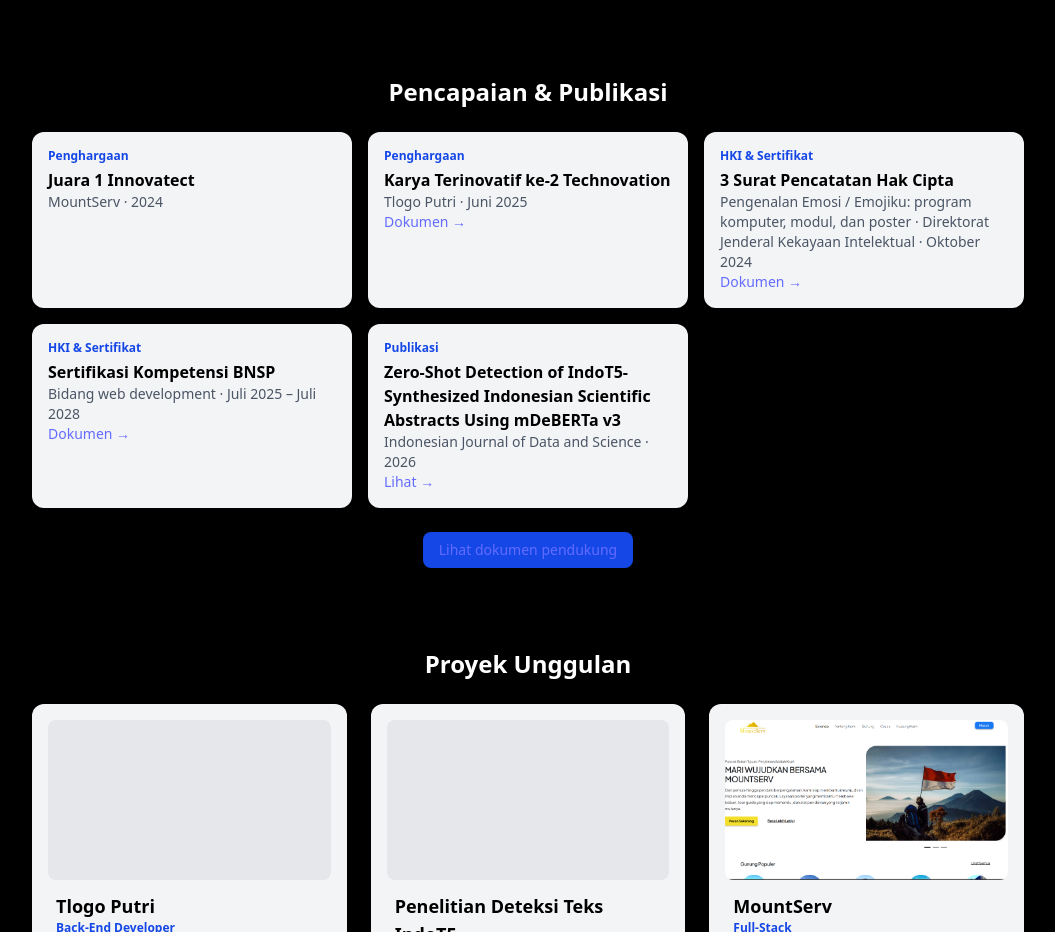
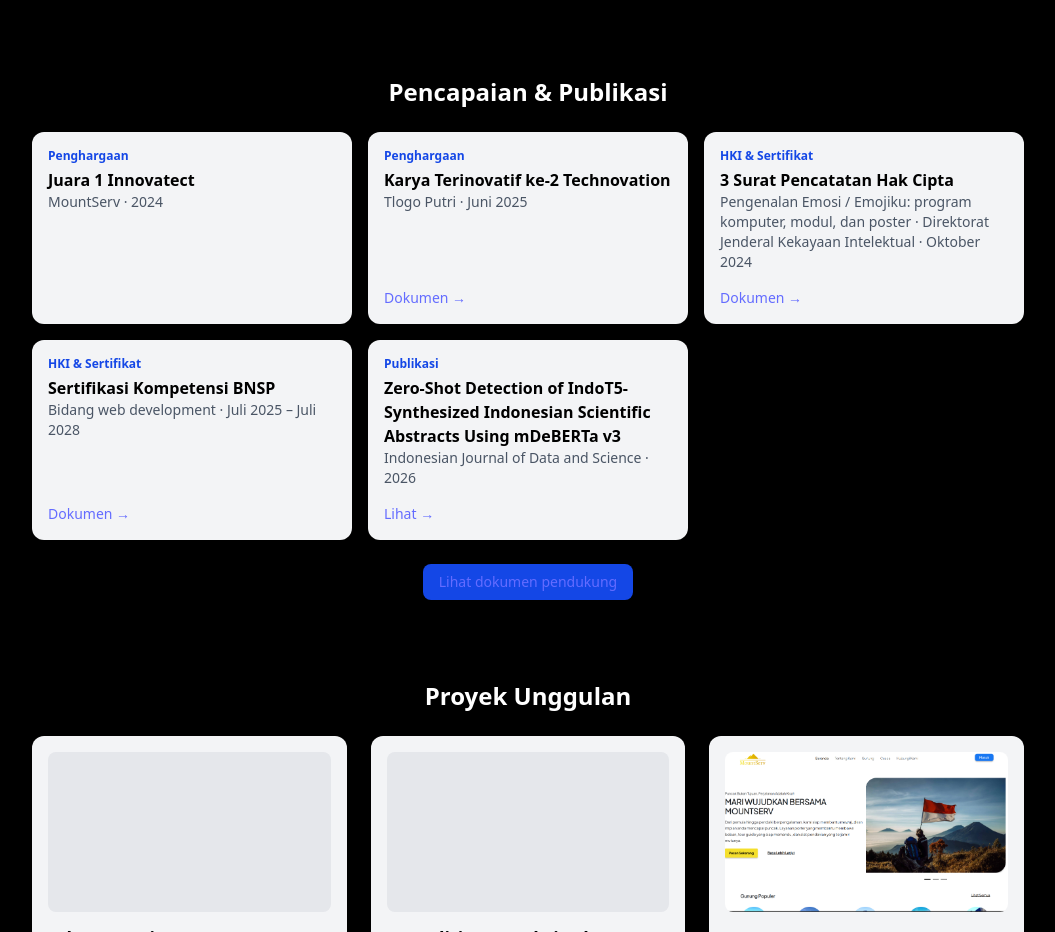
Before and after one commit to Aldosyhptra/my-portofolio, a React (Vite) app: page / in a window 1280 px wide. Shown: the part 2780-3712 px from the top of the page, without its empty margins (112-1167 px from the left). Built offline with nearby package versions, Linux system fonts and the light colour scheme.

Commit message:
atur posisi tombol kartu pencapaian

```diff
--- a/src/components/achievements.jsx
+++ b/src/components/achievements.jsx
@@ -8,13 +8,13 @@ function AchievementCard({ label, title, meta, url, evidence, delay }) {
       whileInView={{ opacity: 1, y: 0 }}
       viewport={{ once: true, amount: 0.3 }}
       transition={{ duration: 0.5, delay }}
-      className="bg-gray-100 rounded-xl p-4 shadow-lg"
+      className="bg-gray-100 rounded-xl p-4 shadow-lg flex flex-col h-full"
     >
       <p className="text-xs font-semibold text-blue-700 mb-1">{label}</p>
       <h3 className="font-semibold text-black">{title}</h3>
       <p className="text-sm text-gray-600">{meta}</p>
       {(url || evidence) && (
-        <div className="flex gap-3">
+        <div className="mt-auto pt-4 flex gap-3">
           {evidence && (
             <a href={evidence} target="_blank" rel="noopener noreferrer" className="text-blue-700 hover:underline text-sm">
               Dokumen →
@@ -48,7 +48,7 @@ export default function Achievements() {
     <section id="pencapaian" className="py-10">
       <div className="max-w-5xl mx-auto px-4">
         <h2 className="text-2xl font-bold mb-6 text-center text-white">Pencapaian & Publikasi</h2>
-        <div className="grid grid-cols-1 sm:grid-cols-2 md:grid-cols-3 gap-4">
+        <div className="grid grid-cols-1 sm:grid-cols-2 md:grid-cols-3 gap-4 items-stretch">
           {cards.map((c, i) => (
             <AchievementCard key={c.title} {...c} delay={(i % 3) * 0.1} />
           ))}
```
